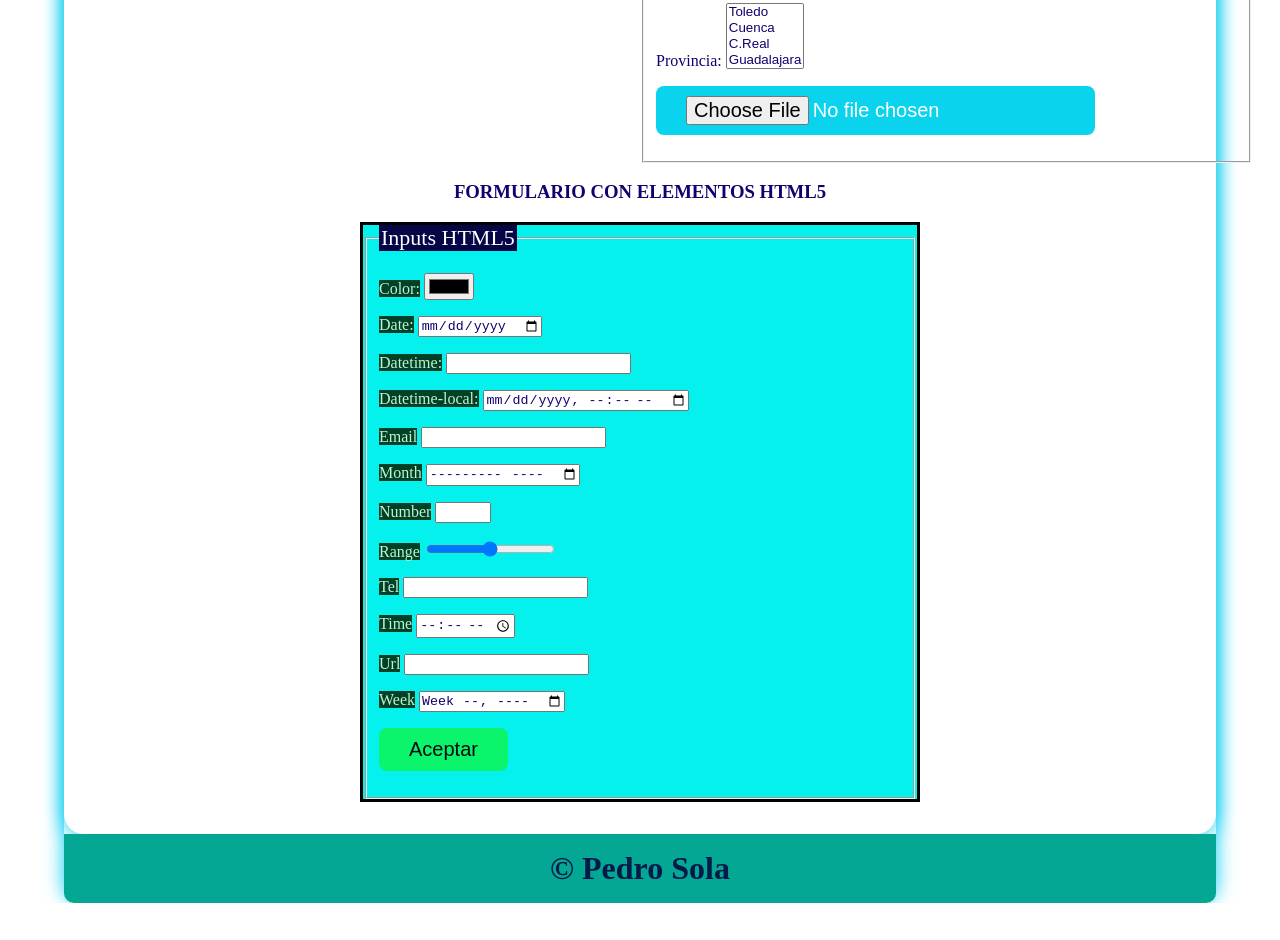
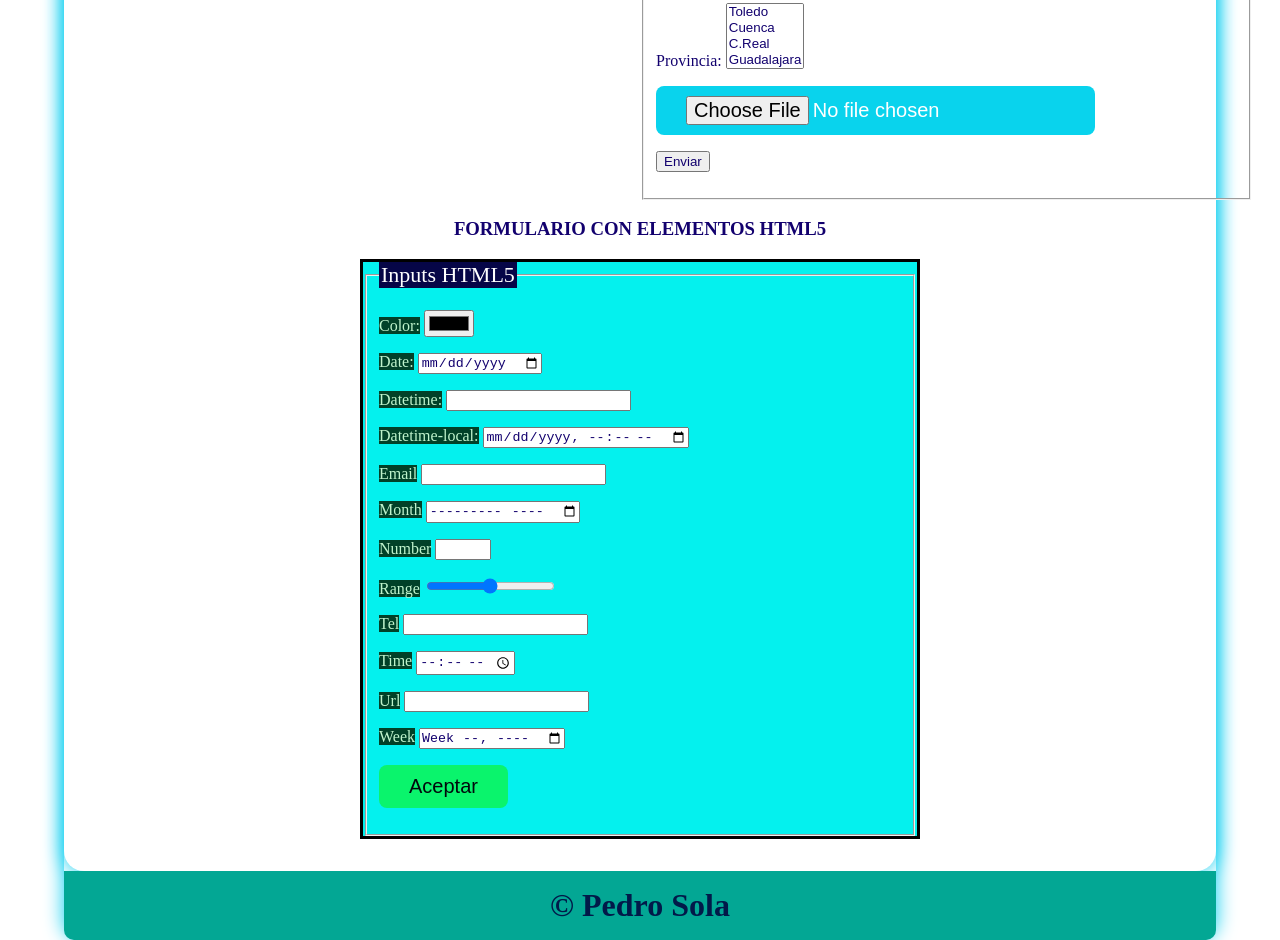
Before and after one commit to PedrooSolaa/web24, a plain HTML site: page formularios.html in a window 1280 px wide. Shown: the part 826-1766 px from the top of the page. Before the commit the page ends 1729 px from the top, so only its background shows below. Drawn offline with Linux system fonts and the light colour scheme.

Commit message:
decimotercercommit

```diff
--- a/formularios.html
+++ b/formularios.html
@@ -141,6 +141,9 @@
                                 <p>
                                     <input type="file" value="Enviar" class="btn btn-green">
                                 </p>
+                                <p>
+                                    <input type="submit" value="Enviar">
+                                </p>
                             </fieldset>
                         </form>
                         <div class="cb"></div>
```
